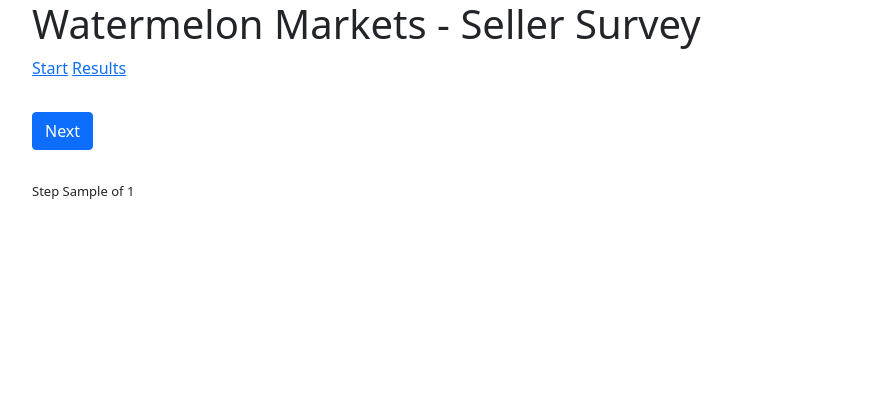
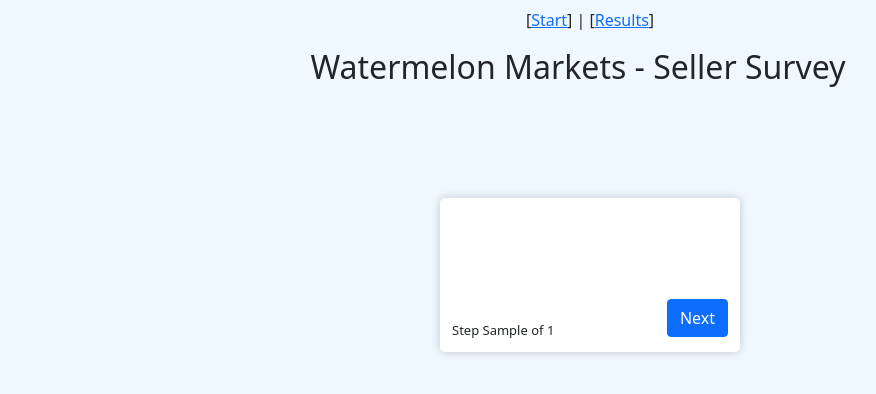
Before and after one commit to CavalcanteLucas/watermelon, a Django app: template templates/datacollector/forms.html in a window 1280 px wide. Shown: the top 394 px of the page, without its empty margins (50-926 px from the left). Run offline with Django 4.2, Linux system fonts and the light colour scheme; the template is opened without the code that fills it: most values are stand-ins (such as "Sample title", 1, 10 or a date in 2020); some libraries are stand-ins or nearby versions.

Commit message:
Finish style

```diff
--- a/templates/datacollector/forms.html
+++ b/templates/datacollector/forms.html
@@ -1,25 +1,59 @@
-
-{% extends "datacollector/home.html" %}
-{% load crispy_forms_tags %}
-
-
+{% extends "datacollector/home.html" %} {% load crispy_forms_tags %}
 {% block content %}
-<div class="container-sm d-flex justify-content-start">
-    <form action="" method="post" enctype="multipart/form-data">
-            {% csrf_token %}
-            <table>
-                {{ wizard.management_form }}
-                {{ wizard.form|crispy }}
-            </table>
+<div
+  class="container"
+  style="display: flex; align-items: center; flex-direction: column"
+>
+  <div
+    class="row"
+    style="
+      background-color: white;
+      width: 300px;
+      border-radius: 5px;
+      margin-top: 5rem;
+      padding-top: 5px;
+      box-shadow: 0 0 10px 0 rgba(0, 0, 0, 0.2);
+    "
+  >
+    <div class="col">
+      <div class="d-flex justify-content-center;">
+        <form
+          action=""
+          method="post"
+          enctype="multipart/form-data"
+          style="width: 100%;"
+        >
+            <div style="height: 6rem;">
+                {% csrf_token %} {{ wizard.management_form }} {{ wizard.form|crispy }}
+            </div>
+          <div
+            style="
+              display: flex;
+              justify-content: space-between;
+              width: 100%;
+              margin-bottom: 15px;
+            "
+          >
+            <p style="font-size: small;transform: translateY(100%);">
+              Step {{ wizard.steps.step1 }} of {{ wizard.steps.count }}
+            </p>
             {% if wizard.steps.prev %}
-                <button class= "btn btn-secondary " name="wizard_goto_step" type="submit" value="{{ wizard.steps.prev }}">
-                    Back
-                </button>
-            {% endif %}
-            <input class="btn btn-primary" type="submit" value="Next"/>
-            <p style="margin-top:2rem; font-size: small">
-                Step {{ wizard.steps.step1 }} of {{ wizard.steps.count }}
-            </p>
+            <div style="display: flex; gap: 5px">
+              <button
+                class="btn btn-secondary"
+                name="wizard_goto_step"
+                type="submit"
+                value="{{ wizard.steps.prev }}"
+              >
+                Back
+              </button>
+              {% endif %}
+              <button class="btn btn-primary" type="submit">Next</button>
+            </div>
+          </div>
         </form>
+      </div>
     </div>
+  </div>
+</div>
 {% endblock %}
--- a/templates/datacollector/home.html
+++ b/templates/datacollector/home.html
@@ -1,32 +1,41 @@
 <!DOCTYPE html>
 <html lang="en">
   <head>
-    <meta charset="UTF-8">
-    <meta name="viewport" content="width=device-width, initial-scale=1.0">
+    <meta charset="UTF-8" />
+    <meta name="viewport" content="width=device-width, initial-scale=1.0" />
     <title>Watermelon</title>
-    <link href="https://cdn.jsdelivr.net/npm/bootstrap@5.0.2/dist/css/bootstrap.min.css" rel="stylesheet" integrity="sha384-EVSTQN3/azprG1Anm3QDgpJLIm9Nao0Yz1ztcQTwFspd3yD65VohhpuuCOmLASjC" crossorigin="anonymous">
-    <script src="https://cdn.jsdelivr.net/npm/bootstrap@5.0.2/dist/js/bootstrap.bundle.min.js" integrity="sha384-MrcW6ZMFYlzcLA8Nl+NtUVF0sA7MsXsP1UyJoMp4YLEuNSfAP+JcXn/tWtIaxVXM" crossorigin="anonymous"></script>
-
+    <link
+      href="https://cdn.jsdelivr.net/npm/bootstrap@5.0.2/dist/css/bootstrap.min.css"
+      rel="stylesheet"
+      integrity="sha384-EVSTQN3/azprG1Anm3QDgpJLIm9Nao0Yz1ztcQTwFspd3yD65VohhpuuCOmLASjC"
+      crossorigin="anonymous"
+    />
+    <script
+      src="https://cdn.jsdelivr.net/npm/bootstrap@5.0.2/dist/js/bootstrap.bundle.min.js"
+      integrity="sha384-MrcW6ZMFYlzcLA8Nl+NtUVF0sA7MsXsP1UyJoMp4YLEuNSfAP+JcXn/tWtIaxVXM"
+      crossorigin="anonymous"
+    ></script>
+  </head>
+  <body style="background-color: aliceblue">
     {% block header %}
-    <div class="container-sm" style="margin-bottom:2rem;">
+    <div class="container">
       <div class="row">
         <div class="col">
-          <h1>Watermelon Markets - Seller Survey</h1>
+          <div  class="d-flex justify-content-center" style="margin-top: 0.5rem;">
+            [<a href="{% url 'datacollector:customerformsubmission' %}">Start</a>]
+            |
+            [<a href="{% url 'datacollector:customerinfo_list' %}">Results</a>]
           </div>
         </div>
         <div class="row">
           <div class="col">
-            <a href="{% url 'datacollector:customerformsubmission' %}">Start</a>
-            <a href="{% url 'datacollector:customerinfo_list' %}">Results</a>
+            <h2 class="d-flex justify-content-center" style="margin: 1rem 0 2rem 0;">
+              Watermelon Markets - Seller Survey
+            </h2>
           </div>
         </div>
       </div>
     </div>
-    {% endblock %}
-
-</head>
-<body>
-    {% block content %}
-    {% endblock %}
+    {% endblock %} {% block content %} {% endblock %}
   </body>
 </html>
```
Also changed, not shown: datacollector/forms.py (+6 -6 lines), templates/datacollector/customerinfo_list.html (+7 -9 lines), templates/datacollector/done.html (+4 -4 lines). Lines whose indentation alone changed are shown as unchanged.
